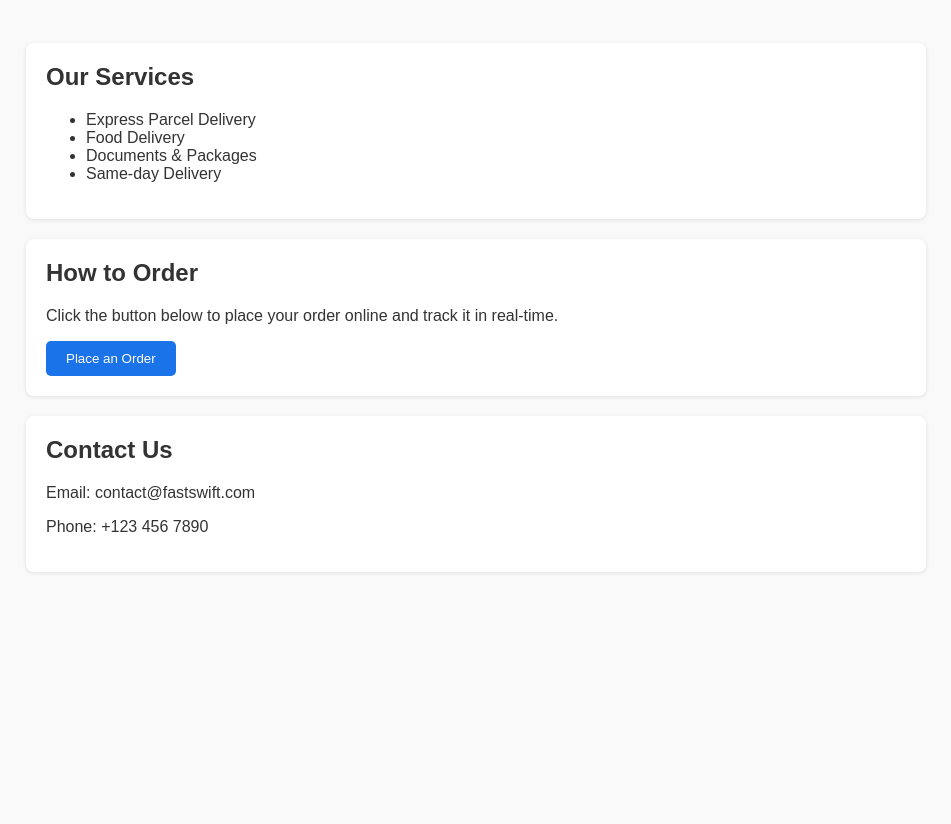
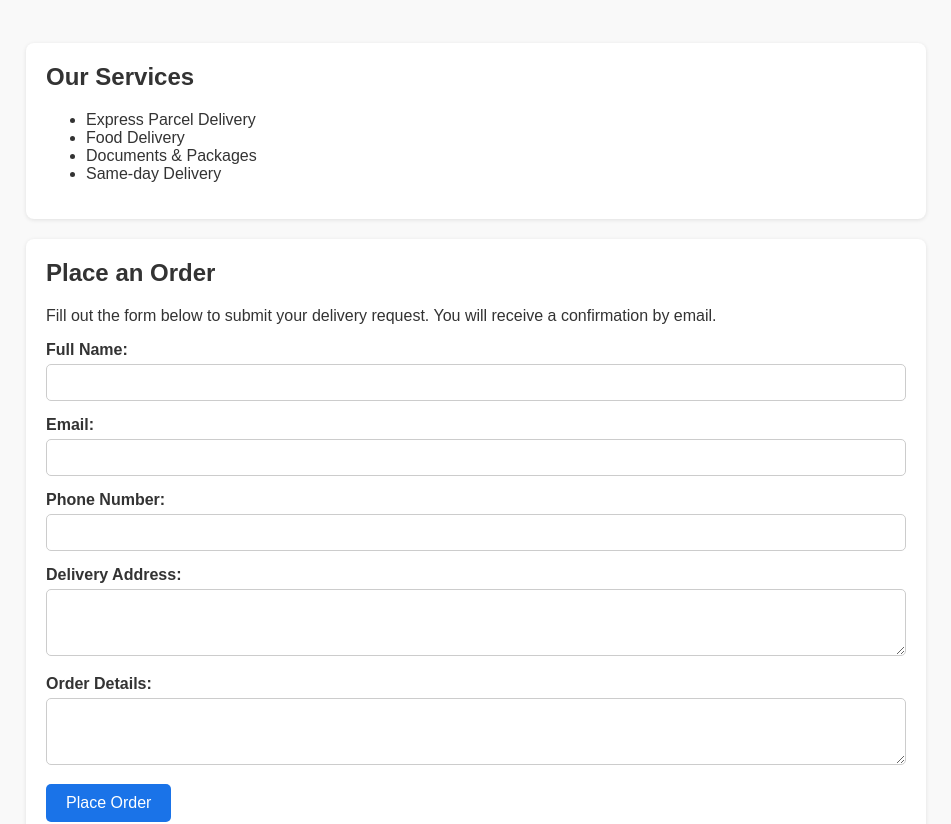
Before and after one commit to fastswift-delivery/fastswift-delivery, a plain HTML site: page index.html in a window 1280 px wide. Shown: the part 145-969 px from the top of the page, without its empty margins (164-1115 px from the left). Before the commit the page ends 800 px from the top, so only its background shows below. Drawn offline with Linux system fonts and the light colour scheme.

Commit message:
Update index.html

```diff
--- a/index.html
+++ b/index.html
@@ -3,16 +3,62 @@
 <head>
   <title>Fast & Swift (Speed Focus)</title>
   <meta charset="UTF-8">
-  <meta name="description" content="Fast & Swift – Fast and reliable delivery services for your city. Order now and get your packages delivered quickly.">
+  <meta name="description" content="Fast & Swift Delivery – Express parcel, food, and document delivery services. Quick, reliable, and same-day delivery in your city.">
   <style>
-    body { font-family: Arial, sans-serif; max-width: 900px; margin: auto; padding: 20px; background-color: #f9f9f9; color: #333; }
-    header { text-align: center; padding: 30px 0; }
-    header h1 { margin-bottom: 5px; color: #1a73e8; }
-    header p { font-size: 16px; color: #555; }
-    .section { background: white; padding: 20px; margin-bottom: 20px; border-radius: 8px; box-shadow: 0 1px 4px rgba(0,0,0,0.1); }
-    .section h2 { margin-top: 0; }
-    button { background-color: #1a73e8; color: white; padding: 10px 20px; border: none; border-radius: 5px; cursor: pointer; }
-    button:hover { background-color: #155ab6; }
+    body {
+      font-family: Arial, sans-serif;
+      max-width: 900px;
+      margin: auto;
+      padding: 20px;
+      background-color: #f9f9f9;
+      color: #333;
+    }
+    header {
+      text-align: center;
+      padding: 30px 0;
+    }
+    header h1 {
+      margin-bottom: 5px;
+      color: #1a73e8;
+    }
+    header p {
+      font-size: 16px;
+      color: #555;
+    }
+    .section {
+      background: white;
+      padding: 20px;
+      margin-bottom: 20px;
+      border-radius: 8px;
+      box-shadow: 0 1px 4px rgba(0,0,0,0.1);
+    }
+    .section h2 {
+      margin-top: 0;
+    }
+    label {
+      font-weight: bold;
+    }
+    input, textarea {
+      width: 100%;
+      padding: 10px;
+      margin-top: 5px;
+      margin-bottom: 15px;
+      border: 1px solid #ccc;
+      border-radius: 5px;
+      box-sizing: border-box;
+    }
+    button {
+      background-color: #1a73e8;
+      color: white;
+      padding: 10px 20px;
+      border: none;
+      border-radius: 5px;
+      cursor: pointer;
+      font-size: 16px;
+    }
+    button:hover {
+      background-color: #155ab6;
+    }
   </style>
 </head>
 <body>
@@ -33,9 +79,28 @@
 </div>
 
 <div class="section">
-  <h2>How to Order</h2>
-  <p>Click the button below to place your order online and track it in real-time.</p>
-  <button>Place an Order</button>
+  <h2>Place an Order</h2>
+  <p>Fill out the form below to submit your delivery request. You will receive a confirmation by email.</p>
+
+  <!-- Formspree form -->
+  <form action="https://formspree.io/f/xbdawabz" method="POST">
+    <label for="name">Full Name:</label>
+    <input type="text" id="name" name="name" required>
+
+    <label for="email">Email:</label>
+    <input type="email" id="email" name="email" required>
+
+    <label for="phone">Phone Number:</label>
+    <input type="text" id="phone" name="phone" required>
+
+    <label for="address">Delivery Address:</label>
+    <textarea id="address" name="address" rows="3" required></textarea>
+
+    <label for="details">Order Details:</label>
+    <textarea id="details" name="details" rows="3" required></textarea>
+
+    <button type="submit">Place Order</button>
+  </form>
 </div>
 
 <div class="section">
```
